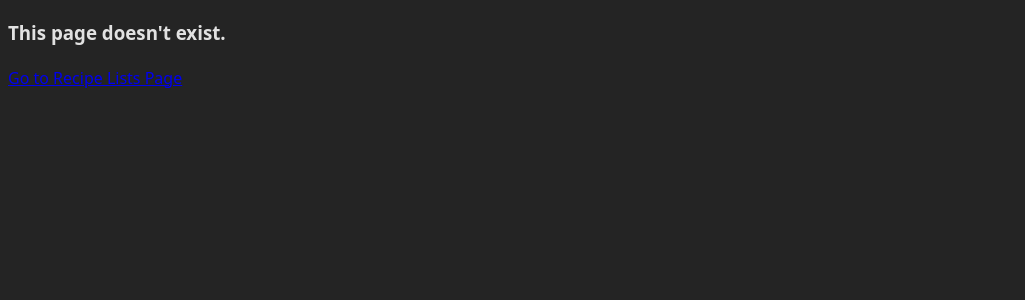
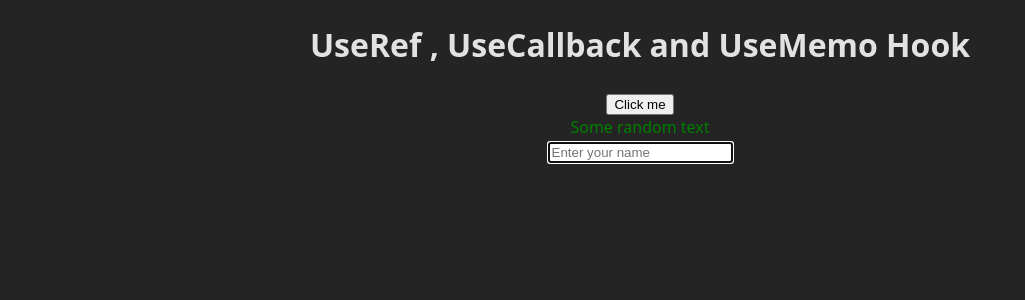
Before and after one commit to Aashi-25/Front-End-Web-Development, a React (Vite) app in the folder REACT JS/react-routing-and-custom-hooks/: page /hooks in a window 1280 px wide. Shown: the top 300 px of the page, without its empty margins (0-1025 px from the left). Built offline with nearby package versions, Linux system fonts and the light colour scheme.

Commit message:
useRef hook done

```diff
--- a/REACT JS/react-routing-and-custom-hooks/src/App.jsx
+++ b/REACT JS/react-routing-and-custom-hooks/src/App.jsx
@@ -6,6 +6,7 @@ import RecipeDetails from './pages/recipe-details';
 import NotFoundPage from './pages/not-found';
 import Layout from './components/layout';
 import ReactHookForm from './pages/react-hook-form';
+import Hooks from './pages/react-hook-form/hooks';
 
 function CustomRoutes() {
   const element = useRoutes([
@@ -23,6 +24,10 @@ function CustomRoutes() {
     {
       path : '/react-hook-form',
       element : <ReactHookForm/>
+    },
+    {
+      path : "/hooks",
+      element : <Hooks/>
     }
   ])
   return element;
--- /dev/null
+++ b/REACT JS/react-routing-and-custom-hooks/src/pages/react-hook-form/hooks/index.jsx
@@ -0,0 +1,38 @@
+import React, { useEffect, useReducer, useRef } from 'react'
+
+function Hooks() {
+
+    const countValue = useRef(0);
+    const divElementRef = useRef();
+    const inputRefElement = useRef();
+
+    function handleClick(){
+        countValue.current++;
+        console.log(countValue.current);
+    }
+
+    useEffect(() => {
+        const getDivReference = divElementRef.current;
+        console.log(getDivReference);
+        inputRefElement.current.focus();
+
+        getDivReference.style.color = "yellow";
+
+        setTimeout(() => {
+            getDivReference.style.color = 'green';
+        },2000);
+    },[]);
+
+  return (
+    <div style={{textAlign : 'center'}}>
+        <h1>UseRef , UseCallback and UseMemo Hook</h1>
+        <button onClick = {handleClick}>Click me</button>
+        <div ref = {divElementRef}>
+            Some random text
+        </div>
+        <input name='name' placeholder='Enter your name' ref={inputRefElement}/>
+    </div>
+  )
+}
+
+export default Hooks
```
